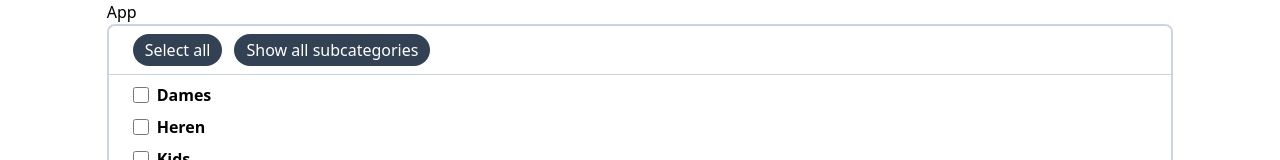
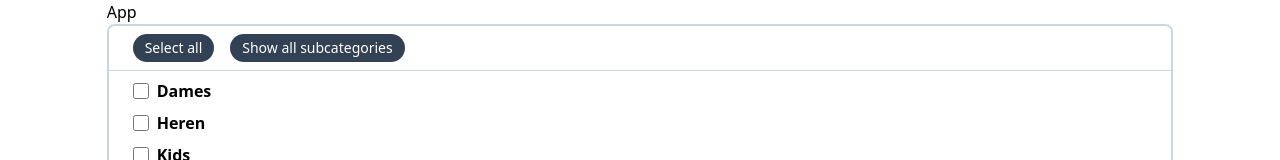
Before and after one commit to hengleeyi/vite-check, a React (Vite) app: page / in a window 1280 px wide. Shown: the top 160 px of the page. Built offline with nearby package versions, Linux system fonts and the light colour scheme.

Commit message:
style adjust

```diff
--- a/src/components/TreeToolbar.tsx
+++ b/src/components/TreeToolbar.tsx
@@ -27,7 +27,7 @@ const TreeToolbar = () => {
   };
 
   return (
-    <div className="border-b border-slate-300 px-6 py-2 flex gap-3 sticky top-0 bg-white">
+    <div className="border-b border-slate-300 px-6 py-6 flex gap-4 sticky top-0 bg-white flex-col md:flex-row md:py-2 text-sm">
       <div
         className="flex items-center cursor-pointer bg-slate-700 p-1 px-3 rounded-full text-white"
         onClick={handleSelectAll}
```
